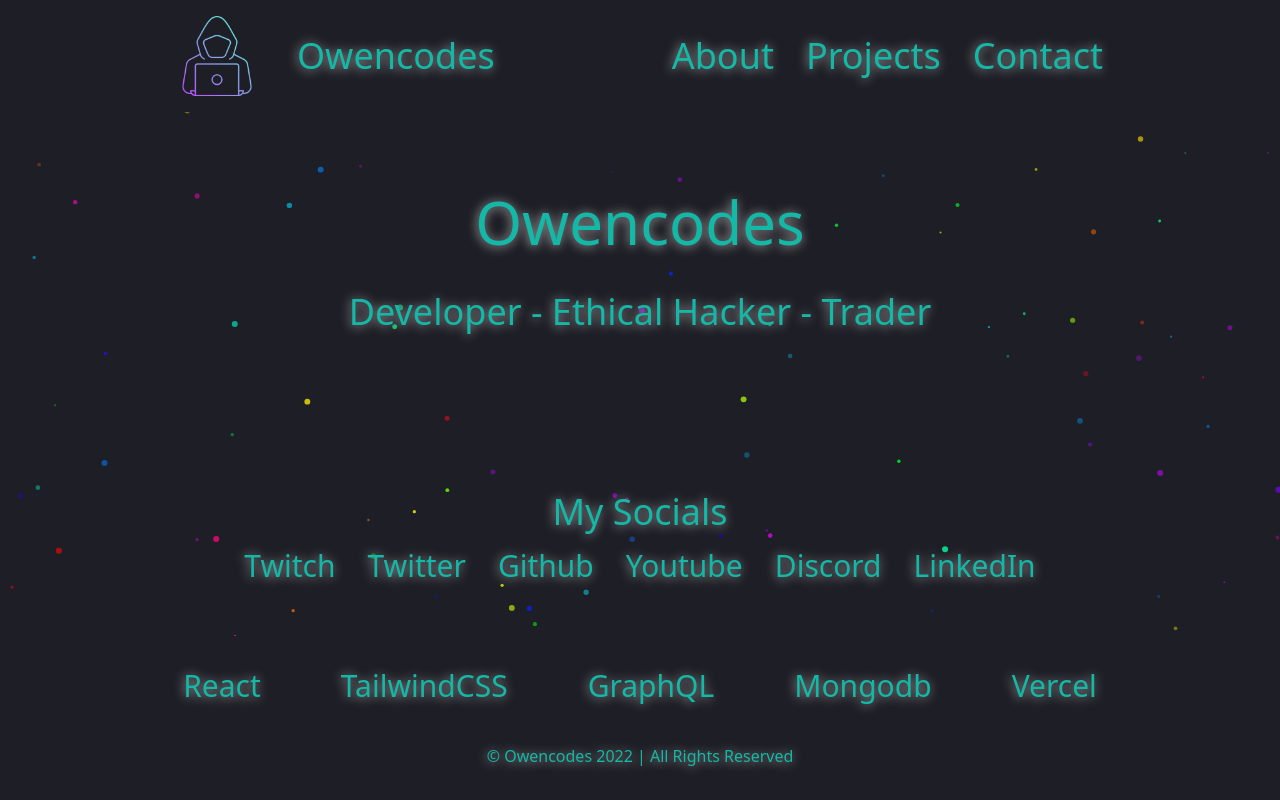
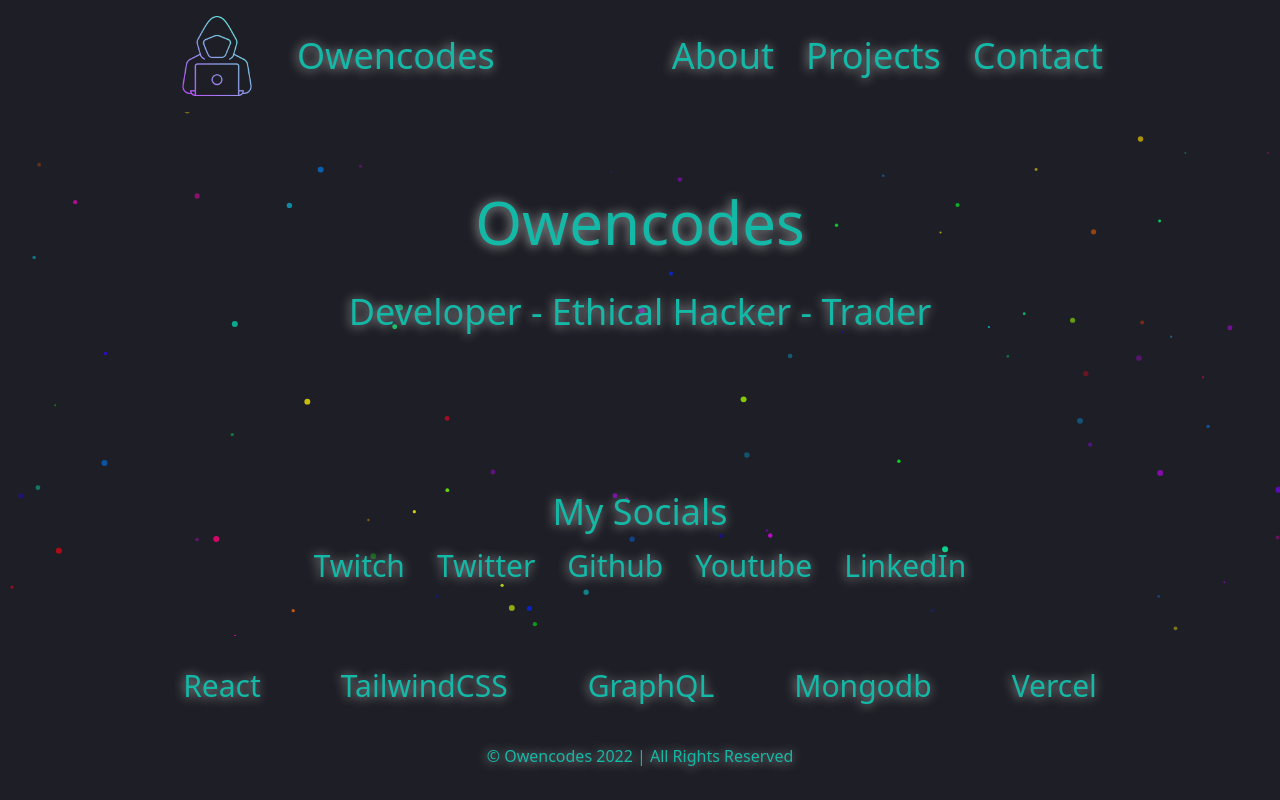
Before and after one commit to owenbcoding/owencodes-app, a React (Create React App) app: page / in a window 1280 px wide. Built offline with nearby package versions, Linux system fonts and the light colour scheme.

Commit message:
removed discord social link

```diff
--- a/src/App.js
+++ b/src/App.js
@@ -17,7 +17,6 @@ function App() {
 		{name: 'Twitter', href: 'https://twitter.com/eoghanb2'},
 		{name: 'Github', href: 'https://github.com/owenbcoding'},
 		{name: 'Youtube', href: 'https://www.youtube.com/channel/UCdSxkWueHp3D5lkm0YYomaw'},
-		{name: 'Discord', href: 'https://discord.gg/XknredJKUJ'},
 		{name: 'LinkedIn', href: 'https://www.linkedin.com/in/eoghan-byrne-97221518a/'},
 	])
 
```
